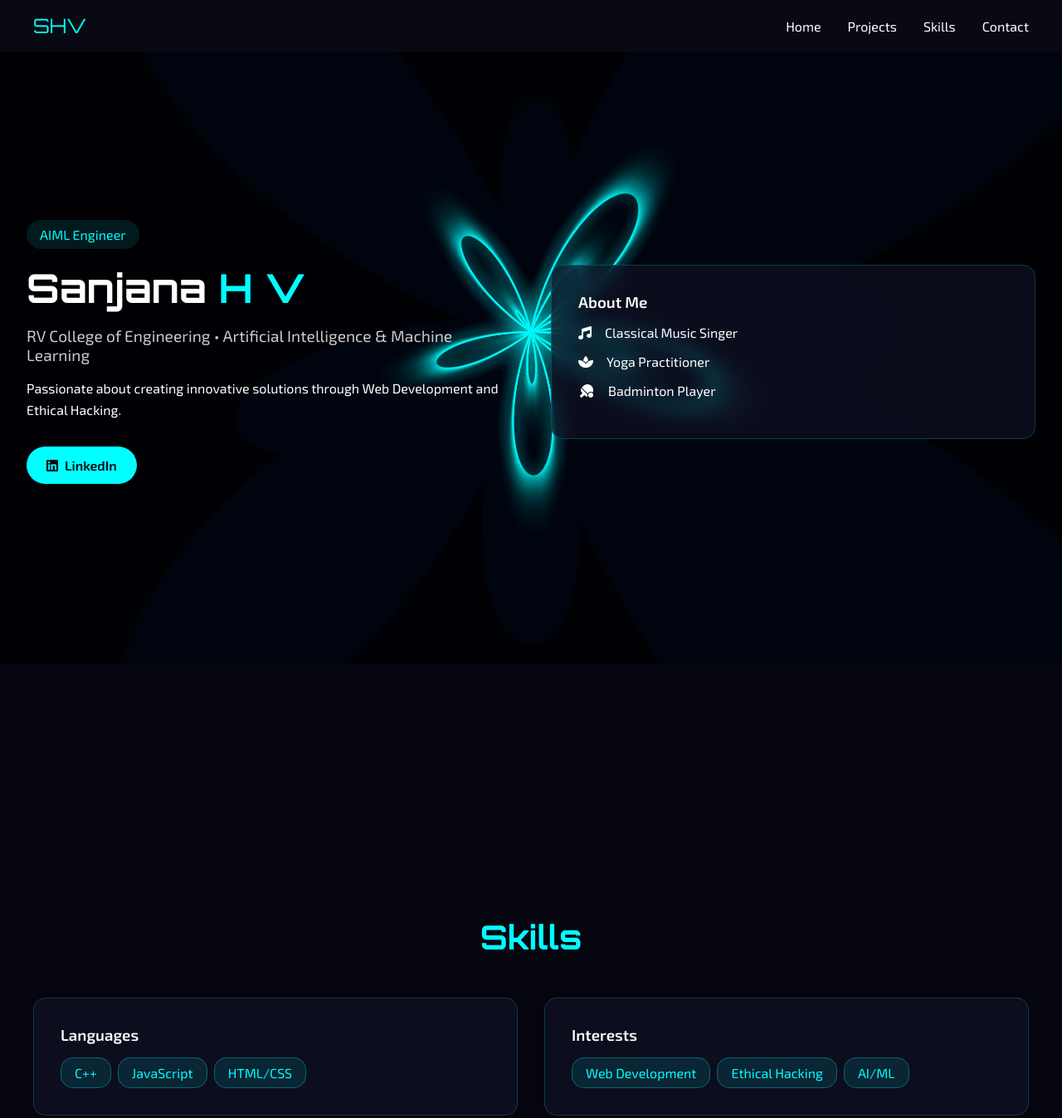
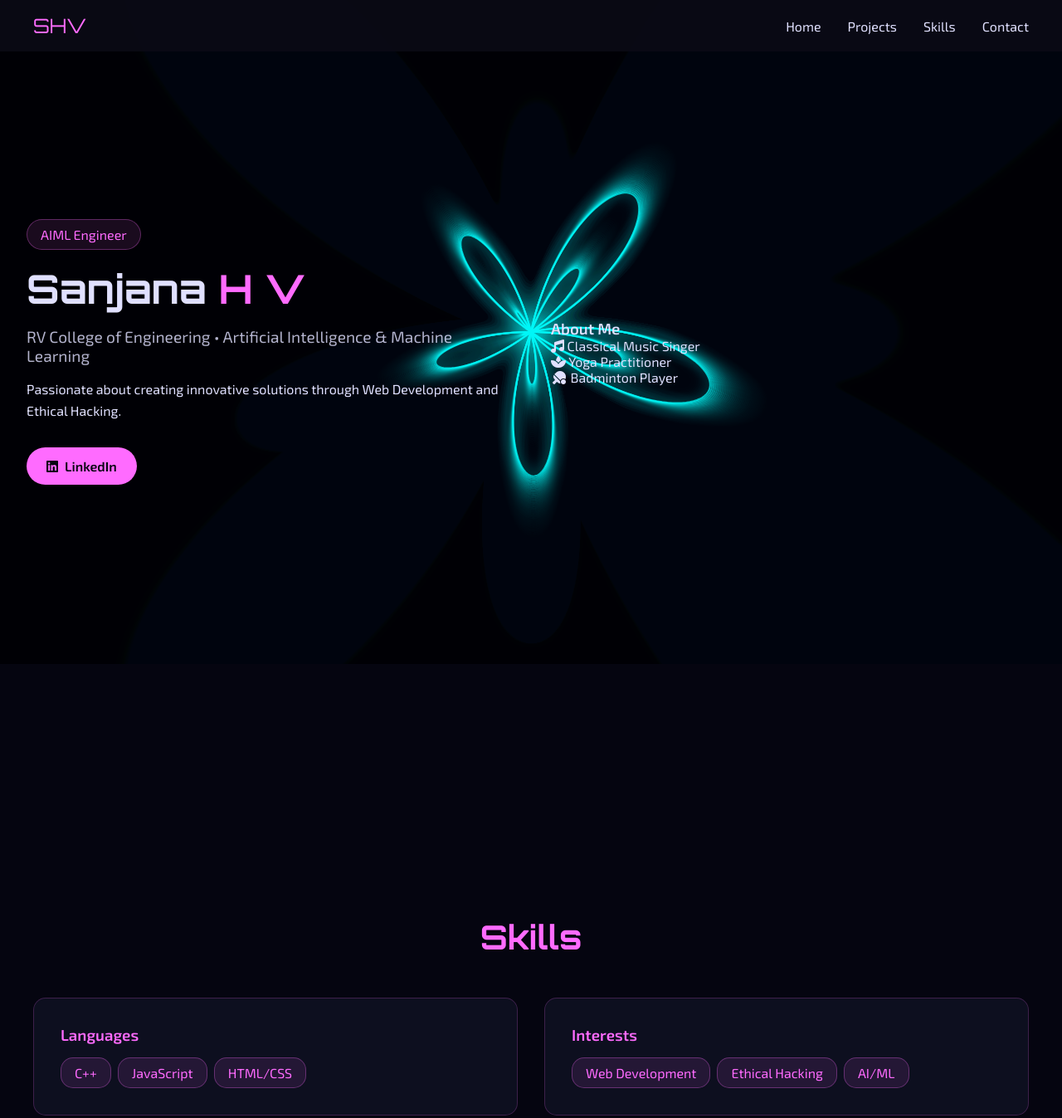
Before and after one commit to sanju137/profilesanjanahv, a plain HTML site: page index.html in a window 1280 px wide. Shown: the top 1347 px of the page at 83% size. Drawn offline with Linux system fonts and the light colour scheme.

Commit message:
Update style.css

```diff
--- a/style.css
+++ b/style.css
@@ -5,15 +5,17 @@
 }
 
 :root {
-  --primary: #00ffff;
+  --primary: #00ffff;      /* Graph color - Cyan */
+  --secondary: #ff6bff;    /* Text accent color - Pink */
   --dark: #050510;
   --light: #ffffff;
-  --card-bg: rgba(16, 18, 36, 0.7);
+  --text-color: #e0e0ff;   /* Main text color */
+  --card-bg: rgba(16, 18, 36, 0.8);
 }
 
 body {
   font-family: 'Exo 2', sans-serif;
-  color: var(--light);
+  color: var(--text-color);  /* Changed from white to light blue */
   background: var(--dark);
   overflow-x: hidden;
 }
@@ -47,7 +49,7 @@ body {
 .nav-logo {
   font-family: 'Orbitron', sans-serif;
   font-size: 1.5rem;
-  color: var(--primary);
+  color: var(--secondary);  /* Changed to pink */
 }
 
 .nav-links {
@@ -57,8 +59,13 @@ body {
 }
 
 .nav-links a {
-  color: var(--light);
+  color: var(--text-color);  /* Changed from white */
   text-decoration: none;
+  transition: color 0.3s;
+}
+
+.nav-links a:hover {
+  color: var(--secondary);  /* Pink on hover */
 }
 
 .section {
@@ -82,12 +89,13 @@ body {
 }
 
 .hero-badge {
-  background: rgba(0, 255, 255, 0.1);
-  color: var(--primary);
+  background: rgba(255, 107, 255, 0.1);  /* Pink background */
+  color: var(--secondary);  /* Pink text */
   padding: 0.5rem 1rem;
   border-radius: 20px;
   display: inline-block;
   margin-bottom: 1rem;
+  border: 1px solid rgba(255, 107, 255, 0.3);
 }
 
 .hero-title {
@@ -97,7 +105,7 @@ body {
 }
 
 .title-accent {
-  color: var(--primary);
+  color: var(--secondary);  /* Pink accent */
 }
 
 .hero-subtitle {
@@ -112,7 +120,7 @@ body {
 }
 
 .btn-primary {
-  background: var(--primary);
+  background: var(--secondary);  /* Pink button */
   color: var(--dark);
   padding: 0.8rem 1.5rem;
   border-radius: 25px;
@@ -121,21 +129,49 @@ body {
   align-items: center;
   gap: 0.5rem;
   font-weight: 600;
+  transition: transform 0.3s;
 }
 
-.floating-card {
-  background: var(--card-bg);
-  padding: 2rem;
-  border-radius: 15px;
-  border: 1px solid rgba(0, 255, 255, 0.2);
-  backdrop-filter: blur(10px);
+.btn-primary:hover {
+  transform: translateY(-2px);
 }
 
-.about-item {
-  display: flex;
-  align-items: center;
-  gap: 1rem;
-  margin: 1rem 0;
+/* Smaller function card */
+.function-card {
+  background: var(--card-bg);
+  padding: 1.5rem;
+  border-radius: 12px;
+  border: 1px solid rgba(255, 107, 255, 0.3);  /* Pink border */
+  backdrop-filter: blur(10px);
+  max-width: 350px;
+  font-size: 0.9rem;
+}
+
+.function-card h3 {
+  color: var(--secondary);  /* Pink title */
+  margin-bottom: 1rem;
+  text-align: center;
+  font-family: 'Orbitron', sans-serif;
+}
+
+.function-item {
+  margin: 0.8rem 0;
+  padding: 0.8rem;
+  background: rgba(255, 107, 255, 0.05);
+  border-radius: 8px;
+  border-left: 3px solid var(--secondary);
+}
+
+.function-name {
+  color: var(--secondary);  /* Pink function names */
+  font-weight: 600;
+  margin-bottom: 0.3rem;
+}
+
+.function-desc {
+  color: var(--text-color);
+  font-size: 0.8rem;
+  opacity: 0.8;
 }
 
 .skills-grid {
@@ -148,7 +184,12 @@ body {
   background: var(--card-bg);
   padding: 2rem;
   border-radius: 15px;
-  border: 1px solid rgba(0, 255, 255, 0.2);
+  border: 1px solid rgba(255, 107, 255, 0.2);  /* Pink border */
+}
+
+.skill-category h3 {
+  color: var(--secondary);  /* Pink headings */
+  margin-bottom: 1rem;
 }
 
 .skill-items {
@@ -159,11 +200,11 @@ body {
 }
 
 .skill-tag {
-  background: rgba(0, 255, 255, 0.1);
-  color: var(--primary);
+  background: rgba(255, 107, 255, 0.1);  /* Pink background */
+  color: var(--secondary);  /* Pink text */
   padding: 0.5rem 1rem;
   border-radius: 15px;
-  border: 1px solid rgba(0, 255, 255, 0.3);
+  border: 1px solid rgba(255, 107, 255, 0.3);
 }
 
 .projects-grid {
@@ -176,7 +217,12 @@ body {
   background: var(--card-bg);
   padding: 2rem;
   border-radius: 15px;
-  border: 1px solid rgba(0, 255, 255, 0.2);
+  border: 1px solid rgba(255, 107, 255, 0.2);  /* Pink border */
+}
+
+.project-card h3 {
+  color: var(--secondary);  /* Pink project titles */
+  margin-bottom: 1rem;
 }
 
 .status-badge {
@@ -208,7 +254,7 @@ body {
 }
 
 .contact-item a {
-  color: var(--primary);
+  color: var(--secondary);  /* Pink links */
   text-decoration: none;
 }
 
@@ -217,7 +263,7 @@ body {
   font-size: 2.5rem;
   text-align: center;
   margin-bottom: 3rem;
-  color: var(--primary);
+  color: var(--secondary);  /* Pink section titles */
 }
 
 @media (max-width: 768px) {
@@ -233,4 +279,8 @@ body {
   .nav-links {
     display: none;
   }
+
+  .function-card {
+    max-width: 100%;
+  }
 }
```
